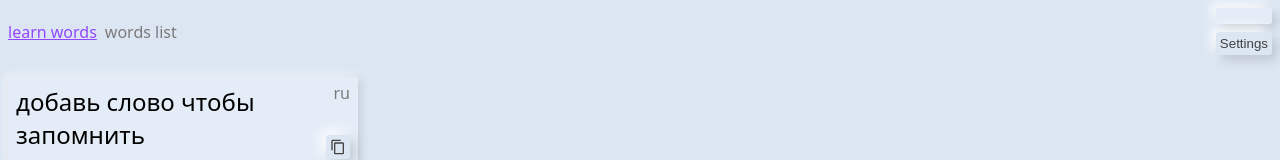
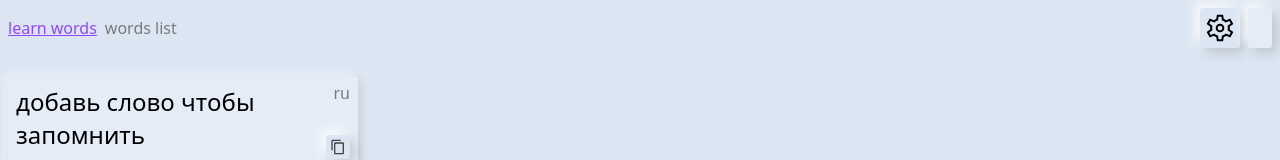
Before and after one commit to NaMax66/word-cards, a Vue app: page / in a window 1280 px wide. Shown: the top 160 px of the page. Built offline with nearby package versions, Linux system fonts and the light colour scheme; no server answers.

Commit message:
button done

```diff
--- a/src/components/HeaderMain.vue
+++ b/src/components/HeaderMain.vue
@@ -13,9 +13,9 @@ import UserSettigns from '@/components/UserSettigns.vue'
           <RouterLink to="/words-list">{{ $t('words list') }}</RouterLink>
         </div>
       </nav>
-      <div class="ml-auto d-block flex-column">
-        <GoogleAuth class="mb-2" />
+      <div class="ml-auto d-flex">
         <UserSettigns />
+        <GoogleAuth class="ml-2" />
       </div>
     </div>
   </header>
--- a/src/components/UserSettigns.vue
+++ b/src/components/UserSettigns.vue
@@ -5,6 +5,7 @@ import { useUserDataStore } from '@/stores/userData'
 import { storeToRefs } from 'pinia'
 import settings from '@/defaultData/settings'
 import ButtonBase from '@/components/ButtonBase.vue'
+import IconSettings from '@/components/icons/IconSettings.vue'
 
 const { saveSettings: saveSettingsStore } = useUserDataStore()
 const { userInfo } = storeToRefs(useUserDataStore())
@@ -32,7 +33,9 @@ function closeSettings() {
 
 <template>
   <div>
-    <button-base class="p-1" @click="openSettings">Settings</button-base>
+    <button-base class="trigger-btn" @click="openSettings">
+      <icon-settings />
+    </button-base>
     <Teleport to="modals-container">
       <AppModal :show="isSettingsOpened" @close="closeSettings">
         <form @submit="saveSettings" class="user-settings">
@@ -49,7 +52,7 @@ function closeSettings() {
               </label>
             </li>
           </ul>
-          <button-base class="p-3" type="submit" theme="accent">saveSettings</button-base>
+          <button-base class="p-3 mt-3" type="submit" theme="accent">{{ $t('save') }}</button-base>
         </form>
       </AppModal>
     </Teleport>
@@ -71,4 +74,10 @@ function closeSettings() {
   list-style: none;
   margin: 0;
 }
+
+.trigger-btn {
+  width: 40px;
+  height: 40px;
+  padding: 4px;
+}
 </style>
--- /dev/null
+++ b/src/components/icons/IconSettings.vue
@@ -0,0 +1,2 @@
+<template>
+  <svg xmlns="http://www.w3.org/2000/svg" height="48" viewBox="0 96 960 960" width="48"><path d="m388 976-20-126q-19-7-40-19t-37-25l-118 54-93-164 108-79q-2-9-2.5-20.5T185 576q0-9 .5-20.5T188 535L80 456l93-164 118 54q16-13 37-25t40-18l20-127h184l20 126q19 7 40.5 18.5T669 346l118-54 93 164-108 77q2 10 2.5 21.5t.5 21.5q0 10-.5 21t-2.5 21l108 78-93 164-118-54q-16 13-36.5 25.5T592 850l-20 126H388Zm92-270q54 0 92-38t38-92q0-54-38-92t-92-38q-54 0-92 38t-38 92q0 54 38 92t92 38Zm0-60q-29 0-49.5-20.5T410 576q0-29 20.5-49.5T480 506q29 0 49.5 20.5T550 576q0 29-20.5 49.5T480 646Zm0-70Zm-44 340h88l14-112q33-8 62.5-25t53.5-41l106 46 40-72-94-69q4-17 6.5-33.5T715 576q0-17-2-33.5t-7-33.5l94-69-40-72-106 46q-23-26-52-43.5T538 348l-14-112h-88l-14 112q-34 7-63.5 24T306 414l-106-46-40 72 94 69q-4 17-6.5 33.5T245 576q0 17 2.5 33.5T254 643l-94 69 40 72 106-46q24 24 53.5 41t62.5 25l14 112Z"/></svg></template>
--- a/src/locales/en.ts
+++ b/src/locales/en.ts
@@ -1,6 +1,7 @@
 export default {
   'add pair': 'add pair',
   add: 'add',
+  save: 'save',
   flip: 'flip',
   'learn words': 'learn words',
   'words list': 'words list',
--- a/src/locales/ru.ts
+++ b/src/locales/ru.ts
@@ -2,6 +2,7 @@ export default {
   'add pair': 'добавить пару',
   flip: 'перевернуть',
   add: 'добавить',
+  save: 'сохранить',
   'learn words': 'учить слова',
   'words list': 'список слов',
   'next': 'далее',
```
Also changed, not shown: src/components/InputBase.vue (deleted, +0 -18 lines), 1 other file (tests, documents, lock files or other folders).
